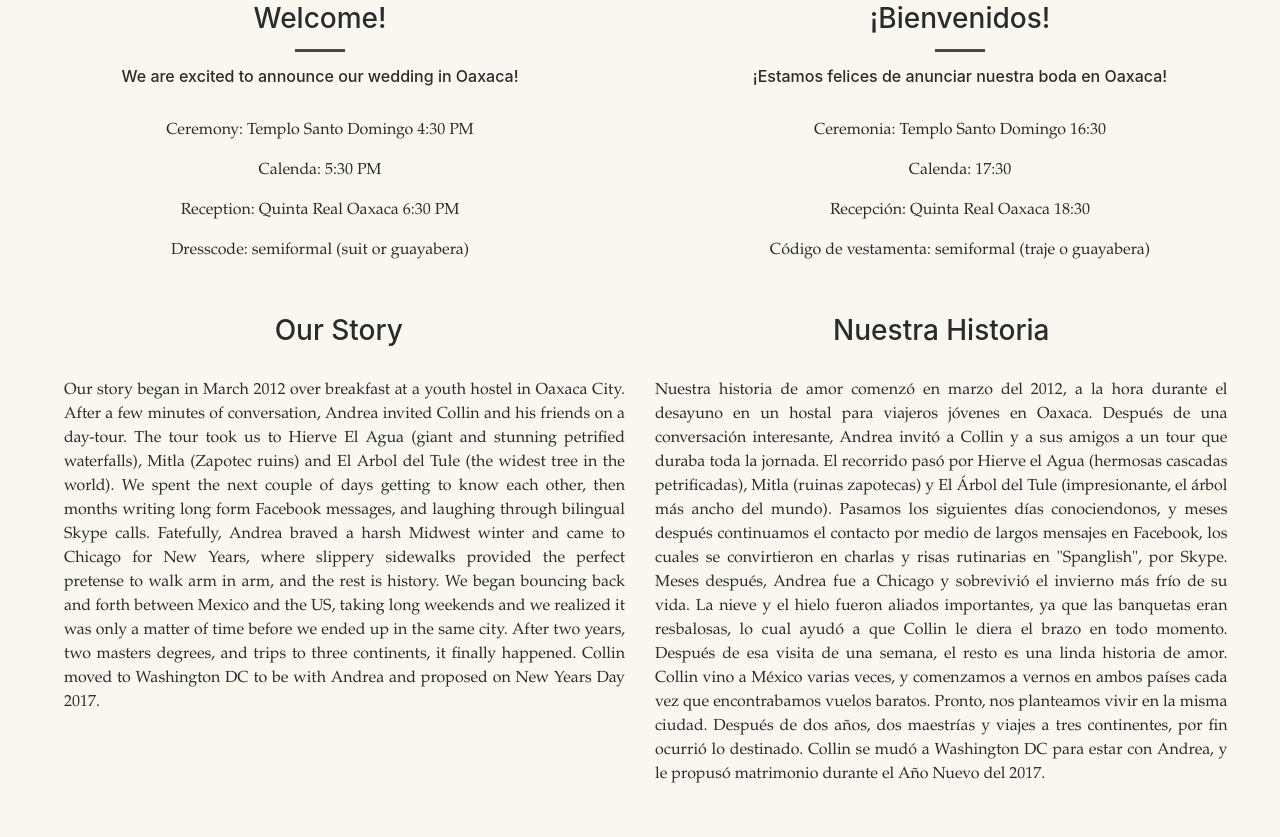
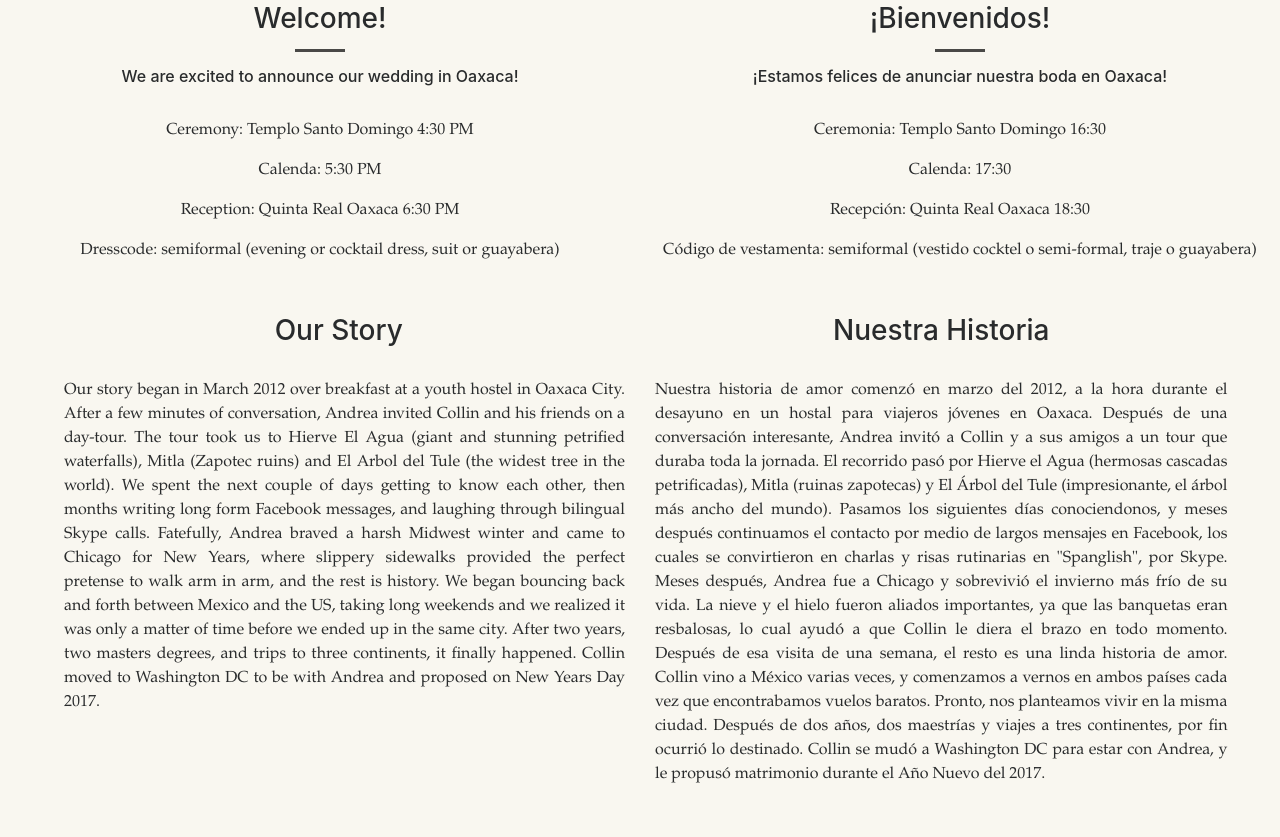
Before and after one commit to MezcalMeetsCheeseCurd/MezcalMeetsCheeseCurd.github.io, a plain HTML site: page index.html in a window 1280 px wide. Shown: the part 835-1672 px from the top of the page. Drawn offline with Linux system fonts and the light colour scheme; a script that the page names is missing.

Commit message:
updated dress code
Added other options

```diff
--- a/index.html
+++ b/index.html
@@ -104,7 +104,7 @@
           <p style="text-align: center;">Ceremony: Templo Santo Domingo 4:30 PM</p>
           <p style="text-align: center;">Calenda: 5:30 PM</p>
           <p style="text-align: center;">Reception: Quinta Real Oaxaca 6:30 PM</p>
-          <p style="text-align: center;">Dresscode: semiformal (suit or guayabera)</p>
+          <p style="text-align: center;">Dresscode: semiformal (evening or cocktail dress, suit or guayabera)</p>
           </div>
           <div class = "col-6 text-center align-items-center">
            <h3>¡Bienvenidos! </h3>
@@ -114,7 +114,7 @@
           <p style="text-align: center;">Ceremonia: Templo Santo Domingo 16:30</p>
           <p style="text-align: center;">Calenda: 17:30</p>
           <p style="text-align: center;">Recepción: Quinta Real Oaxaca 18:30</p>
-          <p style="text-align: center;">Código de vestamenta: semiformal (traje o guayabera)</p>
+          <p style="text-align: center;">Código de vestamenta: semiformal (vestido cocktel o semi-formal, traje o guayabera)</p>
           </div>
       </div>
     </div>
```
